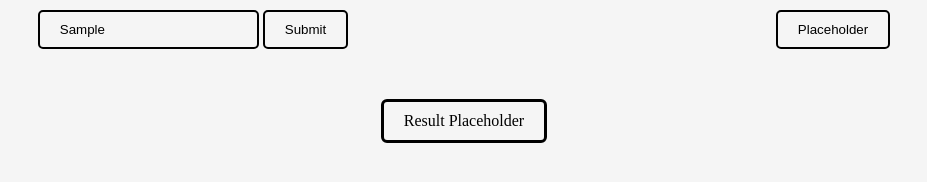
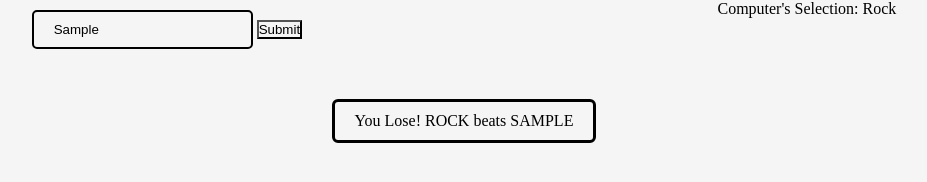
Before and after one commit to 21Kintsugi/Project-Rock-Paper-Scissors, a plain HTML site: page index.html in a window 1280 px wide. Both pictures are taken after typing "Sample" into the empty fields and a click on the button "Submit". Shown: the whole page, without its empty margins (176-1103 px from the left). Drawn offline with Linux system fonts and the light colour scheme.

Commit message:
Implemented some changes for the code to work on the browser also

```diff
--- a/index.html
+++ b/index.html
@@ -12,20 +12,16 @@
 <body>
     <div class="selection-container">
         <div class="player-selection">
-            <input type="text" class="player-selection-button" placeholder="Enter your choice here (Rock, Paper or Scissors)">
-            <button class="player-selection-button">
-                <p>Submit</p>
-            </button>
+            <input type="text" id="player-choice" class="player-selection-button" placeholder="Enter your choice here (Rock, Paper or Scissors)">
+            <button onclick="playRound()">Submit</button>
         </div>
         <div class="computer-selection">
-            <button class="computer-selection-button">
-                <p>Placeholder</p>
-            </button>
+            <p>Computer's Selection: <span id="computer-choice">-</span></p>
         </div>
     </div>
     <div class="result-container">
         <div class="result-text">
-            <p>Result Placeholder</p>
+            <p id="result">Result Placeholder</p>
         </div>
     </div>
     <script src="rps2.js"></script>
--- a/rps2.js
+++ b/rps2.js
@@ -20,11 +20,27 @@
     }
 }
 
-var oneRound = singleRound("SciSSORS".toLowerCase(), randomMove);
+function playRound() {
+    var playerChoice = document.getElementById("player-choice").value.trim().toLowerCase();
+    var computerChoice = getComputerChoice();
 
-console.log(oneRound);
+    var roundResult = singleRound(playerChoice, computerChoice)
 
-function playGame() {
+    var resultText = document.getElementById("result");
+    var computerChoiceDisplay = document.getElementById("computer-choice");
+    resultText.textContent = roundResult;
+
+
+
+    resultText.textContent = roundResult;
+    computerChoiceDisplay.textContent = computerChoice;
+}
+
+/* var oneRound = singleRound("SciSSORS".toLowerCase(), randomMove);
+
+console.log(oneRound);  */
+
+/* function playGame() {
    var roundOne = singleRound("rock".toLowerCase(), randomMove);
    console.log(roundOne);
    var roundTwo = singleRound("paper".toLowerCase(), randomMove);
@@ -37,4 +53,4 @@
    console.log(roundFive);
 }
 
-playGame();
+playGame(); */
```
